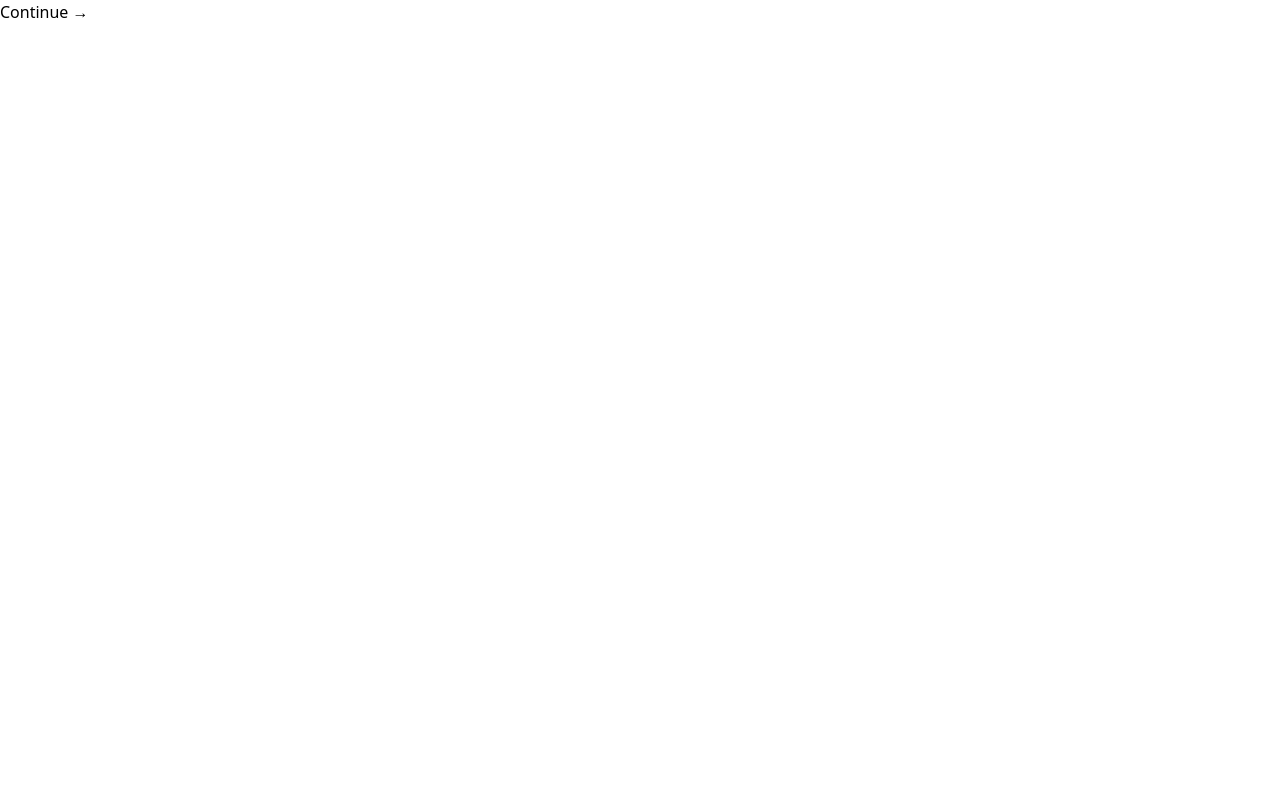
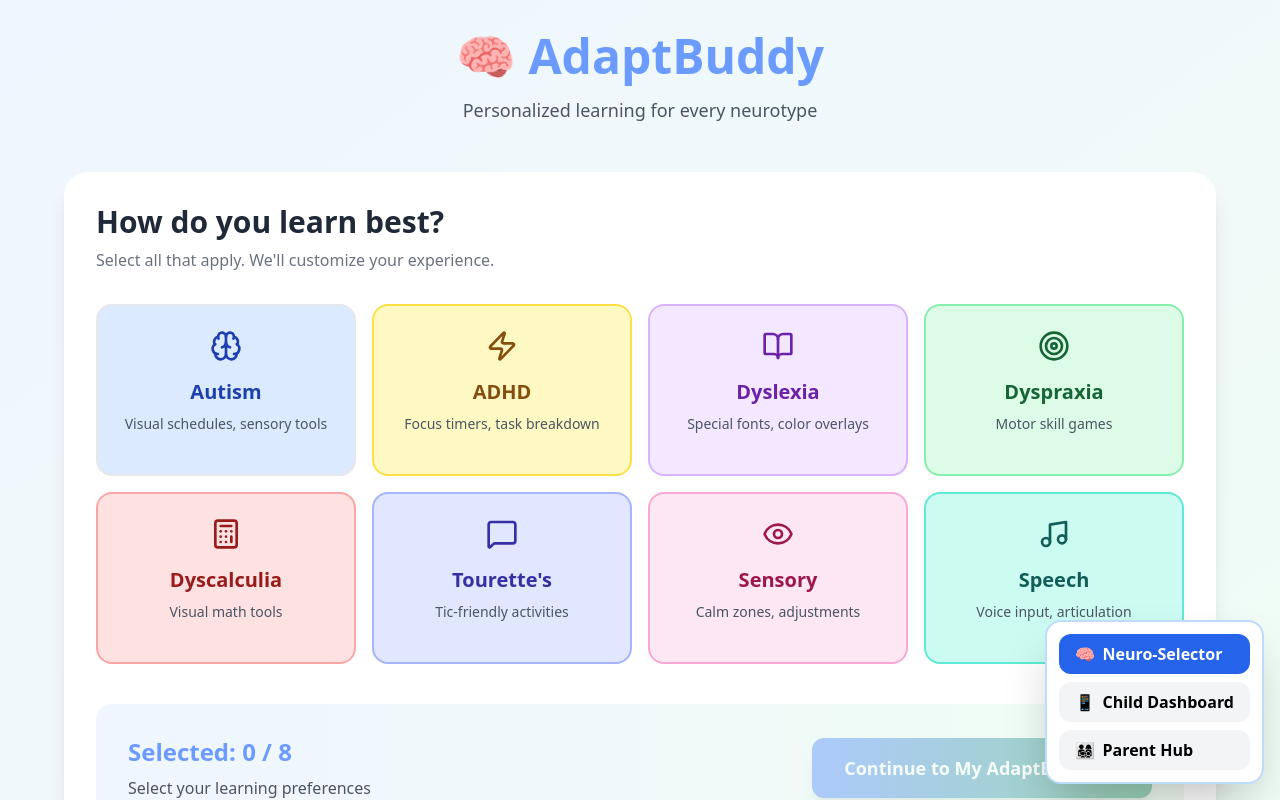
Before and after one commit to nugagee/AdaptBuddy, a React (Create React App) app: page / in a window 1280 px wide. Shown: the top 800 px of the page. Built offline with nearby package versions, Linux system fonts and the light colour scheme.

Commit message:
Adding of floating button

```diff
--- a/src/App.tsx
+++ b/src/App.tsx
@@ -8,13 +8,34 @@ function App() {
 
   return (
     <>
-      {currentPage === 'neuro' ? (
-        <NeuroSelector onContinue={() => setCurrentPage('dashboard')} />
-      ) : currentPage === 'dashboard' ? (
-        <Dashboard />
-      ) : (
-        <ParentHub />
-      )}
+      {/* FLOATING NAVIGATION - SIMPLE & CLEAR */}
+      <div className="fixed bottom-4 right-4 z-50 bg-white p-3 rounded-2xl shadow-2xl border-2 border-blue-200">
+        <div className="flex flex-col gap-2">
+          <button
+            onClick={() => setCurrentPage('neuro')}
+            className={`px-4 py-2 rounded-xl font-bold flex items-center gap-2 ${currentPage === 'neuro' ? 'bg-blue-600 text-white' : 'bg-gray-100'}`}
+          >
+            <span>🧠</span> Neuro-Selector
+          </button>
+          <button
+            onClick={() => setCurrentPage('dashboard')}
+            className={`px-4 py-2 rounded-xl font-bold flex items-center gap-2 ${currentPage === 'dashboard' ? 'bg-green-600 text-white' : 'bg-gray-100'}`}
+          >
+            <span>📱</span> Child Dashboard
+          </button>
+          <button
+            onClick={() => setCurrentPage('parent')}
+            className={`px-4 py-2 rounded-xl font-bold flex items-center gap-2 ${currentPage === 'parent' ? 'bg-purple-600 text-white' : 'bg-gray-100'}`}
+          >
+            <span>👨‍👩‍👧‍👦</span> Parent Hub
+          </button>
+        </div>
+      </div>
+
+      {/* SHOW CURRENT PAGE */}
+      {currentPage === 'neuro' && <NeuroSelector onContinue={() => setCurrentPage('dashboard')} />}
+      {currentPage === 'dashboard' && <Dashboard />}
+      {currentPage === 'parent' && <ParentHub />}
     </>
   );
 }
--- a/src/components/NeuroSelector/NeuroSelector.tsx
+++ b/src/components/NeuroSelector/NeuroSelector.tsx
@@ -1,20 +1,117 @@
 import React, { useState } from 'react';
+import { Brain, Zap, BookOpen, Target, Calculator, MessageSquare, Eye, Music, Check } from 'lucide-react';
+import { NeuroOption } from '../../types/neuro';
 
-// 1. Interface FIRST
 interface NeuroSelectorProps {
   onContinue: () => void;
 }
 
-// 2. Component AFTER interface
+const neuroOptions: NeuroOption[] = [
+  { id: 'autism', name: 'Autism', description: 'Visual schedules, sensory tools', colorClass: 'bg-blue-100 text-blue-800 border-blue-300' },
+  { id: 'adhd', name: 'ADHD', description: 'Focus timers, task breakdown', colorClass: 'bg-yellow-100 text-yellow-800 border-yellow-300' },
+  { id: 'dyslexia', name: 'Dyslexia', description: 'Special fonts, color overlays', colorClass: 'bg-purple-100 text-purple-800 border-purple-300' },
+  { id: 'dyspraxia', name: 'Dyspraxia', description: 'Motor skill games', colorClass: 'bg-green-100 text-green-800 border-green-300' },
+  { id: 'dyscalculia', name: 'Dyscalculia', description: 'Visual math tools', colorClass: 'bg-red-100 text-red-800 border-red-300' },
+  { id: 'tourettes', name: 'Tourette\'s', description: 'Tic-friendly activities', colorClass: 'bg-indigo-100 text-indigo-800 border-indigo-300' },
+  { id: 'sensory', name: 'Sensory', description: 'Calm zones, adjustments', colorClass: 'bg-pink-100 text-pink-800 border-pink-300' },
+  { id: 'speech', name: 'Speech', description: 'Voice input, articulation', colorClass: 'bg-teal-100 text-teal-800 border-teal-300' },
+];
+
 const NeuroSelector: React.FC<NeuroSelectorProps> = ({ onContinue }) => {
   const [selected, setSelected] = useState<string[]>([]);
 
-  // ... component code ...
+  const toggleSelection = (id: string) => {
+    setSelected(prev =>
+      prev.includes(id) ? prev.filter(item => item !== id) : [...prev, id]
+    );
+  };
+
+  const getIcon = (id: string) => {
+    const icons: Record<string, React.ReactNode> = {
+      autism: <Brain className="w-8 h-8" />,
+      adhd: <Zap className="w-8 h-8" />,
+      dyslexia: <BookOpen className="w-8 h-8" />,
+      dyspraxia: <Target className="w-8 h-8" />,
+      dyscalculia: <Calculator className="w-8 h-8" />,
+      tourettes: <MessageSquare className="w-8 h-8" />,
+      sensory: <Eye className="w-8 h-8" />,
+      speech: <Music className="w-8 h-8" />,
+    };
+    return icons[id] || <Brain className="w-8 h-8" />;
+  };
 
   return (
-    <button onClick={onContinue}>Continue →</button>
+    <div className="min-h-screen bg-gradient-to-br from-blue-50 to-green-50 p-4 md:p-8">
+      <div className="max-w-6xl mx-auto">
+        {/* Header */}
+        <header className="mb-8 md:mb-12 text-center">
+          <h1 className="text-4xl md:text-5xl font-bold text-neuro-blue mb-4">🧠 AdaptBuddy</h1>
+          <p className="text-lg text-gray-600">Personalized learning for every neurotype</p>
+        </header>
+
+        {/* Main Card */}
+        <div className="bg-white rounded-3xl shadow-xl p-6 md:p-8 mb-8">
+          <h2 className="text-3xl font-bold mb-2 text-gray-800">How do you learn best?</h2>
+          <p className="text-gray-500 mb-8">Select all that apply. We'll customize your experience.</p>
+
+          {/* Neuro Grid */}
+          <div className="grid grid-cols-1 sm:grid-cols-2 md:grid-cols-4 gap-4 mb-10">
+            {neuroOptions.map((option) => {
+              const isSelected = selected.includes(option.id);
+              return (
+                <button
+                  key={option.id}
+                  onClick={() => toggleSelection(option.id)}
+                  className={`p-6 rounded-2xl border-2 flex flex-col items-center transition-all duration-300 ${option.colorClass} ${
+                    isSelected
+                      ? 'border-neuro-blue scale-105 shadow-lg'
+                      : 'border-gray-200 hover:border-gray-400'
+                  }`}
+                >
+                  {getIcon(option.id)}
+                  <h3 className="text-xl font-bold mt-4 mb-2">{option.name}</h3>
+                  <p className="text-sm text-center text-gray-600 mb-4">{option.description}</p>
+                  {isSelected && (
+                    <div className="flex items-center text-neuro-green font-bold">
+                      <Check className="w-5 h-5 mr-2" /> Selected
+                    </div>
+                  )}
+                </button>
+              );
+            })}
+          </div>
+
+          {/* Selection Summary */}
+          <div className="bg-gradient-to-r from-blue-50 to-green-50 rounded-2xl p-6 md:p-8">
+            <div className="flex flex-col md:flex-row justify-between items-center">
+              <div className="mb-6 md:mb-0">
+                <h3 className="text-2xl font-bold text-neuro-blue">Selected: {selected.length} / 8</h3>
+                <p className="text-gray-600 mt-2">
+                  {selected.length > 0
+                    ? neuroOptions.filter(o => selected.includes(o.id)).map(o => o.name).join(', ')
+                    : 'Select your learning preferences'
+                  }
+                </p>
+              </div>
+              <button
+                onClick={onContinue}
+                className="bg-gradient-to-r from-neuro-blue to-neuro-green text-white px-8 py-4 rounded-xl font-bold text-lg hover:scale-105 transition shadow-lg disabled:opacity-50 disabled:cursor-not-allowed"
+                disabled={selected.length === 0}
+              >
+                Continue to My AdaptBuddy →
+              </button>
+            </div>
+          </div>
+        </div>
+
+        {/* Footer */}
+        <footer className="text-center text-gray-500 text-sm">
+          <p>🔐 Secure • 📱 Mobile-First • 🧠 Neuro-Inclusive • ♿ Accessible Design</p>
+          <p className="mt-2">© 2025 AdaptBuddy. All rights reserved.</p>
+        </footer>
+      </div>
+    </div>
   );
 };
 
-// 3. Export LAST
 export default NeuroSelector;
--- a/src/pages/ParentHub.tsx
+++ b/src/pages/ParentHub.tsx
@@ -1,11 +1,7 @@
 import React from 'react';
 import { Bell, TrendingUp, Users, Shield, MessageSquare, Download, Settings } from 'lucide-react';
 
-interface ParentHubProps {
-  onBack?: () => void;
-}
-
-const ParentHub: React.FC<ParentHubProps> = ({ onBack }) => {
+const ParentHub: React.FC = () => {
   const alerts = [
     { type: 'success', title: 'Daily Check-In Complete', time: '2 hours ago', desc: 'Alex completed feelings journal. Emotion: 😊 Happy' },
     { type: 'warning', title: 'Focus Difficulty', time: '5 hours ago', desc: 'Math lesson took 25% longer. Suggested break taken.' },
```
Also changed, not shown: src/pages/Dashboard.tsx (+3 -6 lines).
